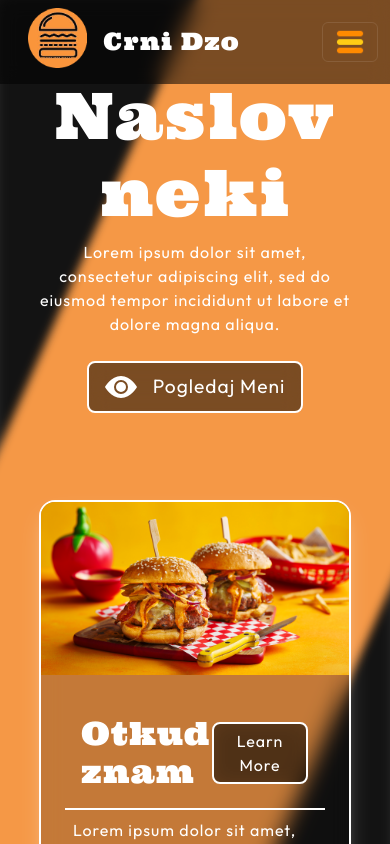
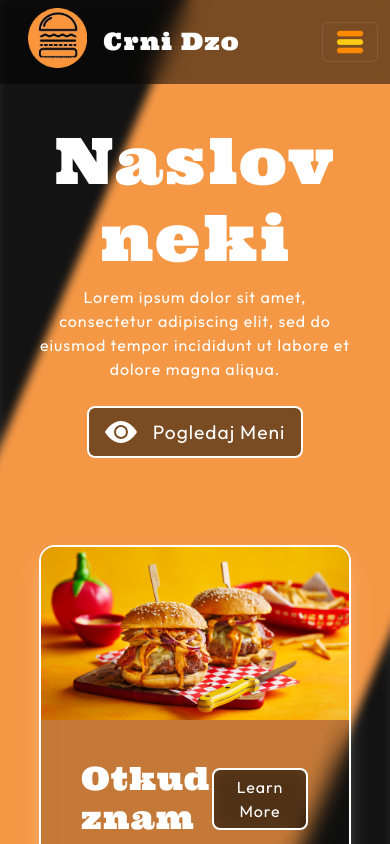
Before and after one commit to nikola-velemir/CrniDzo, a React (Vite) app: page / in a window 390 px wide. Shown: the top 844 px of the page. Built offline with nearby package versions, Linux system fonts and the light colour scheme.

Commit message:
[fix] homepage banner strip

```diff
--- a/src/App.css
+++ b/src/App.css
@@ -995,7 +995,7 @@ footer .footer-link-icon {
   }
   .page-banner-cta > div {
     padding: 10%;
-    margin-top: 10%;
+    margin-top: 10vh;
   }
   .nav-item {
     &::after {
```
